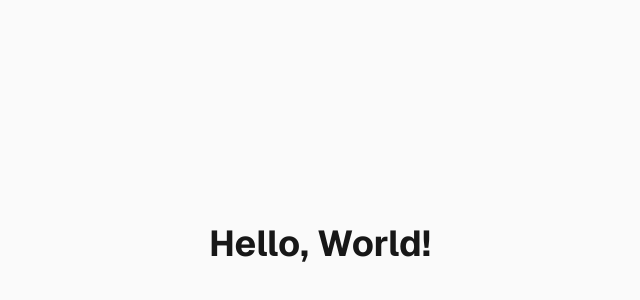
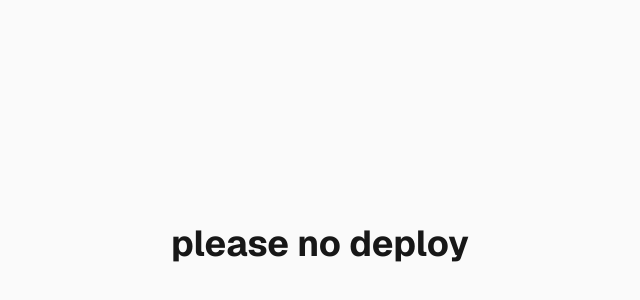
Before and after one commit to ucsb-cs148-w26/pj09-sports-betting, a Next.js app in the folder frontend/: page / in a window 1280 px wide. Shown: the part 156-456 px from the top of the page, without its empty margins (320-960 px from the left). Built offline with nearby package versions, Linux system fonts and the light colour scheme.

Commit message:
test for vercel deploy

```diff
--- a/frontend/src/app/page.tsx
+++ b/frontend/src/app/page.tsx
@@ -1,7 +1,7 @@
 export default function Home() {
   return (
     <div className="flex min-h-screen items-center justify-center bg-zinc-50 font-sans dark:bg-black">
-      <p className="text-4xl font-bold">Hello, World!</p>
+      <p className="text-4xl font-bold">please no deploy</p>
     </div>
   );
 }
```
